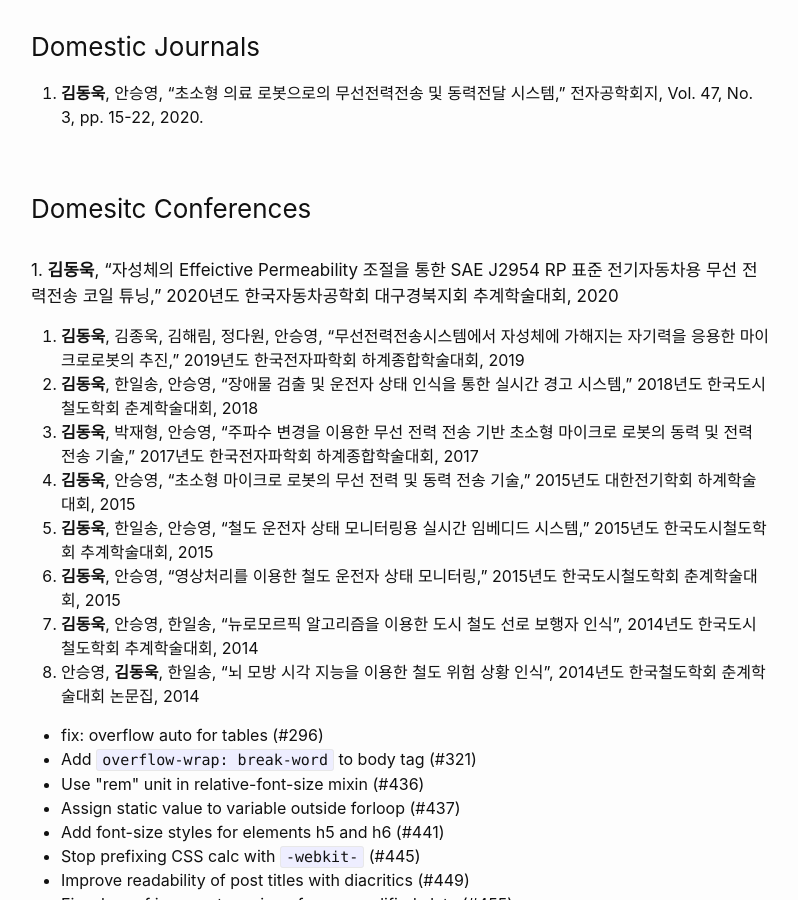
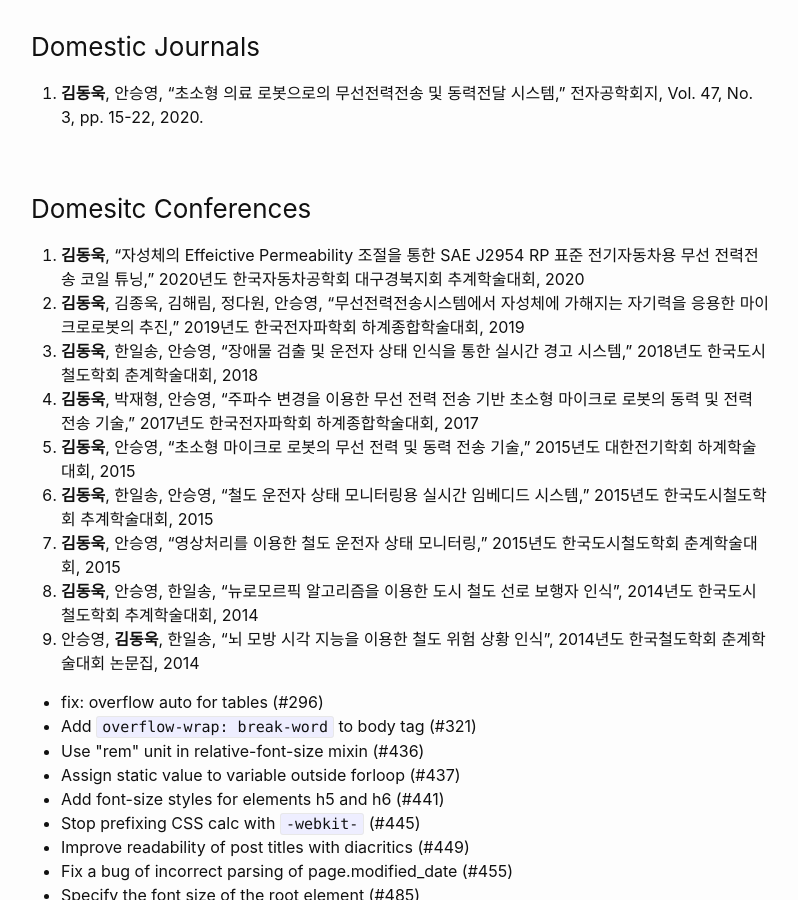
Before and after one commit to dwKim88/AEL_webpage, a Jekyll site: the page built from History.markdown, in a window 1280 px wide and 900 px high, scrolled down 4858 px. Shown: the whole window, without its empty margins (239-1037 px from the left). Built offline with Jekyll 4.4.1, drawn with Linux system fonts in a browser that asks for light colours; our own code applies the rules of GitHub Pages for plain Markdown files.

Commit message:
Create History.markdown

```diff
--- a/History.markdown
+++ b/History.markdown
@@ -110,8 +110,7 @@
 1. **김동욱**, 안승영, "초소형 의료 로봇으로의 무선전력전송 및 동력전달 시스템," 전자공학회지, Vol. 47, No. 3, pp. 15-22, 2020.
 
 ### Domesitc Conferences
-
-###### 1.	**김동욱**, "자성체의 Effeictive Permeability 조절을 통한 SAE J2954 RP 표준 전기자동차용 무선 전력전송 코일 튜닝," 2020년도 한국자동차공학회 대구경북지회 추계학술대회, 2020
+1.	**김동욱**, "자성체의 Effeictive Permeability 조절을 통한 SAE J2954 RP 표준 전기자동차용 무선 전력전송 코일 튜닝," 2020년도 한국자동차공학회 대구경북지회 추계학술대회, 2020
 2.	**김동욱**, 김종욱, 김해림, 정다원, 안승영, "무선전력전송시스템에서 자성체에 가해지는 자기력을 응용한 마이크로로봇의 추진," 2019년도 한국전자파학회 하계종합학술대회, 2019
 3.	**김동욱**, 한일송, 안승영, "장애물 검출 및 운전자 상태 인식을 통한 실시간 경고 시스템," 2018년도 한국도시철도학회 춘계학술대회, 2018
 4.	**김동욱**, 박재형, 안승영, "주파수 변경을 이용한 무선 전력 전송 기반 초소형 마이크로 로봇의 동력 및 전력 전송 기술," 2017년도 한국전자파학회 하계종합학술대회, 2017
```
